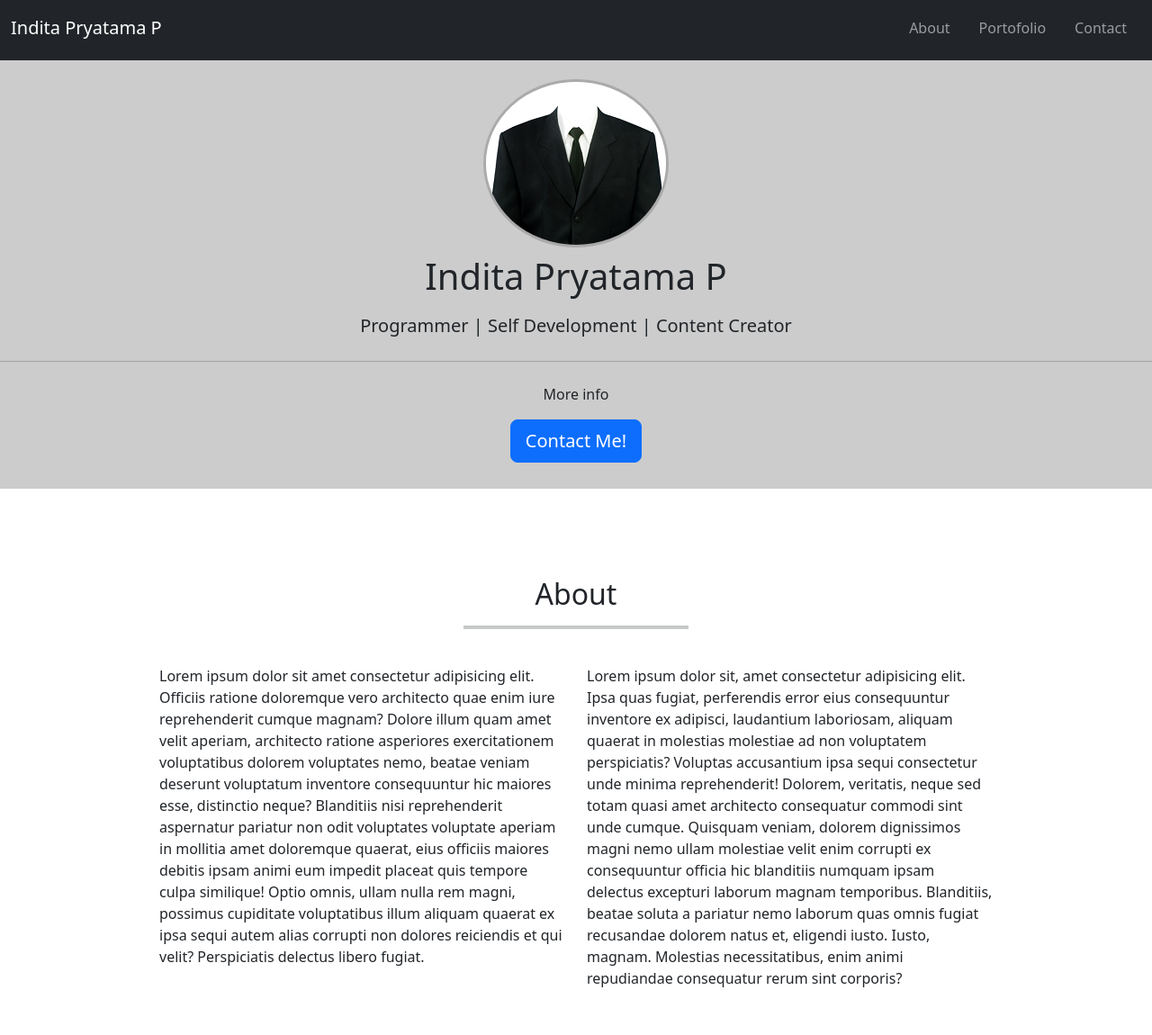
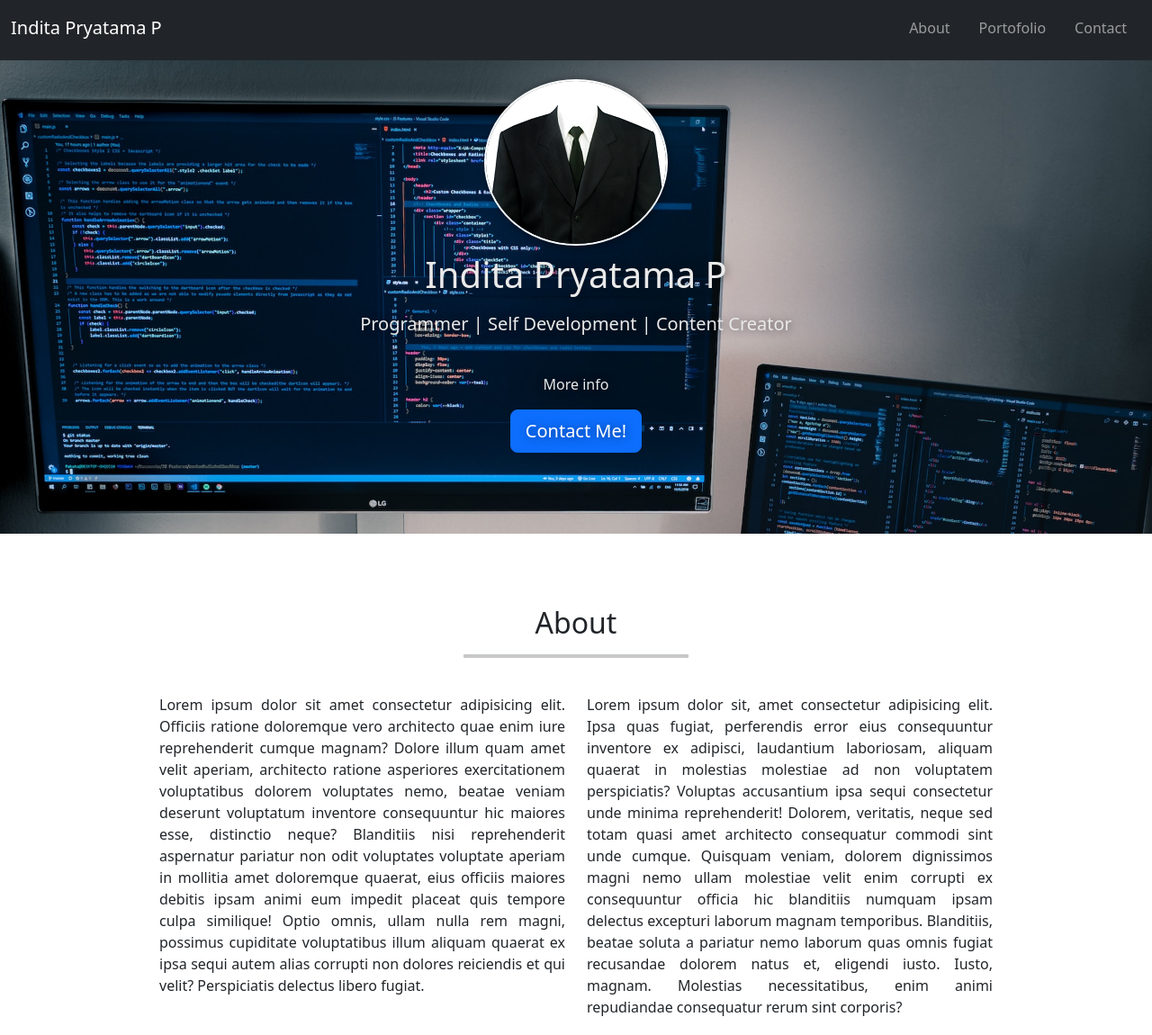
Before and after one commit to inditapryatamap/bootstrap5, a plain HTML site: page index.html in a window 1280 px wide. Shown: the part 5-1155 px from the top of the page at 90% size. Drawn offline with nearby package versions, Linux system fonts and the light colour scheme.

Commit message:
3th Commit

```diff
--- a/css/style.css
+++ b/css/style.css
@@ -10,14 +10,30 @@ body {
 .jumbotron {
     padding-top: 45px;
     background-color: #ccc;
-    min-height: 500px;
+    min-height: 550px;
+    background-image: url(../img/cover.jpg);
+    background-attachment: fixed;
+    background-size: cover;
+    background-position: 0 0px;
+    color: #eaeaea;
+    overflow: hidden;
 }
 
 .jumbotron img {
-    border: 3px solid #aaa;
+    border: 2px solid white;
+    box-shadow: 1px 1px 10px rgba(0, 0, 0, 0.5);
 }
 
-.scrolling {
+.jumbotron p {
+    font-weight: 500;
+}
+
+.jumbotron h1,
+.jumbotron p {
+    text-shadow: 1px 1px 10px rgba(0, 0, 0, 0.5);
+}
+
+.jumbotron .scrolling {
     margin-top: 50px;
 }
 
@@ -27,8 +43,47 @@ body {
     width: 250px;
 }
 
+.about p {
+    text-align: justify;
+}
+
+.kiri,
+.kanan {
+    opacity: 0;
+    transform: translate(-50px, 0);
+    transition: 1.2s;
+}
+
+.kanan {
+    transform: translate(50px, 0);
+}
+
+.kiri-go,
+.kanan-go {
+    opacity: 1;
+    transform: translate(0, 0);
+}
+
+
+.portofolio {
+    background-color: #eee;
+    padding-bottom: 50px;
+}
+
+.portofolio .img-thumbnail {
+    opacity: 0;
+    transform: translate(0, -40px);
+    transition: .5s;
+}
+
+.portofolio .img-thumbnail.muncul {
+    opacity: 1;
+    transform: translate(0, 0);
+}
+
 section {
     min-height: 600px;
+    padding-top: 80px;
 }
 
 footer {
--- a/index.html
+++ b/index.html
@@ -57,8 +57,7 @@
       <img src="img/profil.png" alt="Indita" class="rounded-circle" />
       <h1 class="h1 pb-2 pt-2">Indita Pryatama P</h1>
       <p class="lead">Programmer | Self Development | Content Creator</p>
-      <hr class="my-4" />
-      <p>More info</p>
+      <p class="pt-4">More info</p>
       <p class="lead">
         <a class="btn btn-primary btn-lg" href="Jumbo action link" role="button"
           >Contact Me!</a
@@ -68,7 +67,7 @@
     <!-- Akhir Jumbotron  -->
 
     <!-- Awal About -->
-    <section class="about pt-5" id="about">
+    <section class="about" id="about">
       <div class="container scrolling">
         <div class="row">
           <div class="col-sm-12 text-center">
@@ -78,7 +77,7 @@
         </div>
 
         <div class="row">
-          <div class="col-sm-5 offset-sm-1">
+          <div class="col-sm-5 offset-sm-1 kiri">
             <p>
               Lorem ipsum dolor sit amet consectetur adipisicing elit. Officiis
               ratione doloremque vero architecto quae enim iure reprehenderit
@@ -95,7 +94,7 @@
               delectus libero fugiat.
             </p>
           </div>
-          <div class="col-sm-5">
+          <div class="col-sm-5 kanan">
             <p>
               Lorem ipsum dolor sit, amet consectetur adipisicing elit. Ipsa
               quas fugiat, perferendis error eius consequuntur inventore ex
@@ -118,7 +117,7 @@
     <!-- Askhir About -->
 
     <!-- Awal Portofolio -->
-    <section class="portofolio pt-5" id="portofolio">
+    <section class="portofolio" id="portofolio">
       <div class="container scrolling">
         <div class="row">
           <div class="col-sm-12 text-center">
@@ -164,7 +163,7 @@
     <!-- Akhir Portofolio -->
 
     <!-- Awal Contact -->
-    <section class="contact pt-5" id="contact">
+    <section class="contact" id="contact">
       <div class="container scrolling">
         <div class="row">
           <div class="col-sm-12 text-center">
--- a/js/script.js
+++ b/js/script.js
@@ -16,3 +16,32 @@ $(".page-scroll").on("click", function (event) {
 
   event.preventDefault();
 });
+
+// Parallax
+// About
+$(window).on("load", function () {
+  $(".kiri").addClass("kiri-go");
+  $(".kanan").addClass("kanan-go");
+});
+
+// Jumbotron
+$(window).scroll(function () {
+  var windowScroll = $(this).scrollTop();
+
+  $(".jumbotron img").css({
+    transform: "translate(0px, " + windowScroll / 4 + "%)",
+  });
+
+  $(".jumbotron h1").css({
+    transform: "translate(0px, " + windowScroll / 2 + "%)",
+  });
+
+  // portofolio
+  if (windowScroll > $(".portofolio").offset().top - 600) {
+    $(".portofolio .img-thumbnail").each(function (i) {
+      setTimeout(function () {
+        $(".portofolio .img-thumbnail").eq(i).addClass("muncul");
+      }, 300 * (i + 1));
+    });
+  }
+});
```
Also changed, not shown: img/cover.jpg (added).
